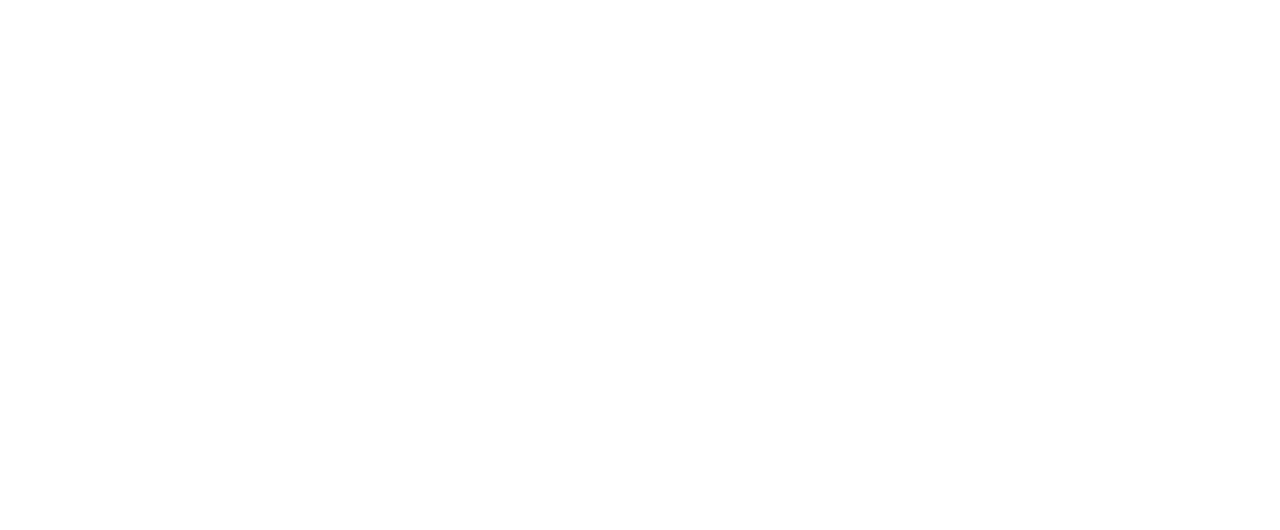
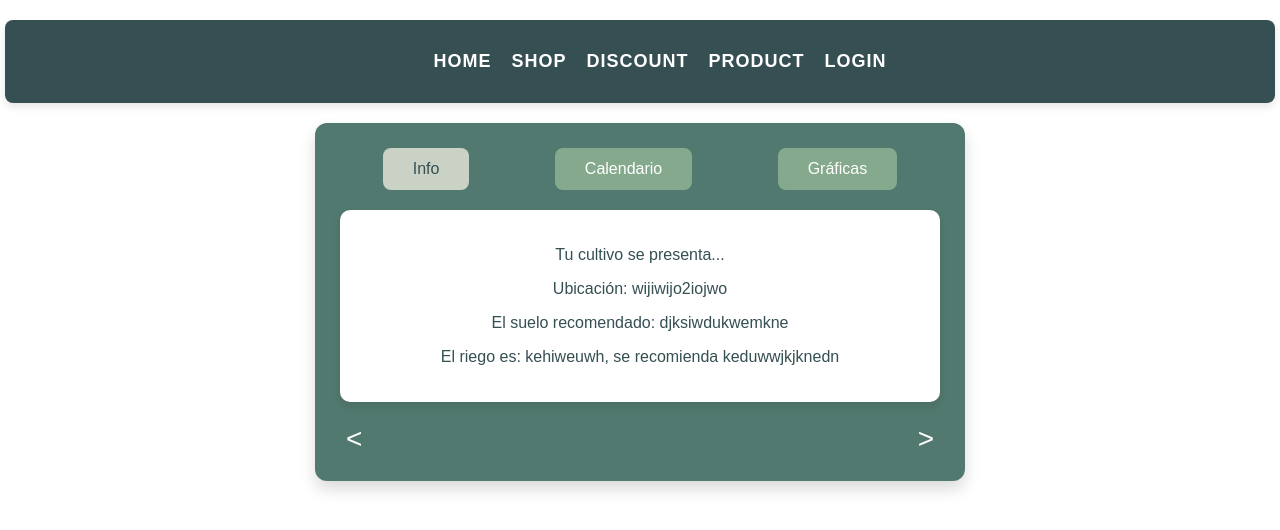
Before and after one commit to sinaloa10/harvestmate, a React (Create React App) app: page /pages in a window 1280 px wide. Before the commit this address had no page. Shown: the top 530 px of the page. Built offline with nearby package versions, Linux system fonts and the light colour scheme.

Commit message:
segunda pagina jalando

```diff
--- a/src/App.js
+++ b/src/App.js
@@ -1,6 +1,7 @@
 import React from 'react';
 import { BrowserRouter as Router, Route, Routes } from 'react-router-dom';
 import WelcomePage from './welcomePage'; // Importar tu componente
+import Seguimiento from './pages/seguimiento';
 
 function App() {
   return (
@@ -9,6 +10,7 @@
         {/* Ruta de la página de bienvenida */}
         <Route path="/" element={<WelcomePage />} />
         {/* Otras páginas */}
+        <Route path="/pages" element={<Seguimiento />} />
       </Routes>
     </Router>
   );
--- a/src/pages/seguimiento.js
+++ b/src/pages/seguimiento.js
@@ -0,0 +1,178 @@
+import React, { useState } from 'react';
+
+const Seguimiento = () => {
+  const [activeTab, setActiveTab] = useState('info');
+
+  // Función para cambiar la pestaña activa
+  const handleTabChange = (tab) => {
+    setActiveTab(tab);
+  };
+
+  // Estilos en línea
+  const styles = {
+    seguimientoContainer: {
+      display: 'flex',
+      flexDirection: 'column',
+      alignItems: 'center',
+      margin: '20px',
+      fontFamily: "'Poppins', sans-serif",
+    },
+    navbar: {
+      backgroundColor: '#354F52',
+      padding: '15px',
+      display: 'flex',
+      justifyContent: 'space-around',
+      borderRadius: '8px',
+      boxShadow: '0 4px 8px rgba(0, 0, 0, 0.1)',
+      width: '100%',
+    },
+    navbarItem: {
+      color: '#FFFFFF',
+      fontWeight: '600',
+      cursor: 'pointer',
+      fontSize: '18px',
+      textTransform: 'uppercase',
+      letterSpacing: '1px',
+    },
+    seguimientoContent: {
+      backgroundColor: '#52796F',
+      width: '600px',
+      padding: '25px',
+      borderRadius: '12px',
+      position: 'relative',
+      boxShadow: '0 8px 16px rgba(0, 0, 0, 0.15)',
+      marginTop: '20px',
+      color: '#FFFFFF',
+    },
+    tabMenu: {
+      display: 'flex',
+      justifyContent: 'space-around',
+      marginBottom: '20px',
+    },
+    tabButton: {
+      backgroundColor: '#84A98C',
+      border: 'none',
+      padding: '12px 30px',
+      borderRadius: '8px',
+      cursor: 'pointer',
+      fontWeight: '500',
+      color: '#FFFFFF',
+      fontSize: '16px',
+      transition: 'background-color 0.3s ease',
+    },
+    tabButtonActive: {
+      backgroundColor: '#CAD2C5',
+      color: '#354F52',
+    },
+    tabContent: {
+      backgroundColor: '#FFFFFF',
+      padding: '20px',
+      borderRadius: '10px',
+      textAlign: 'center',
+      color: '#354F52',
+      boxShadow: '0 4px 8px rgba(0, 0, 0, 0.1)',
+      transition: 'opacity 0.3s ease',
+    },
+    navigationArrows: {
+      display: 'flex',
+      justifyContent: 'space-between',
+      marginTop: '20px',
+    },
+    arrowButton: {
+      backgroundColor: 'transparent',
+      border: 'none',
+      fontSize: '28px',
+      cursor: 'pointer',
+      color: '#FFFFFF',
+      transition: 'color 0.3s ease',
+    },
+    arrowButtonHover: {
+      color: '#CAD2C5',
+    },
+  };
+
+  return (
+    <div style={styles.seguimientoContainer}>
+      {/* Navbar */}
+      <nav style={styles.navbar}>
+        <ul style={{ listStyleType: 'none', display: 'flex', gap: '20px' }}>
+          <li style={styles.navbarItem}>Home</li>
+          <li style={styles.navbarItem}>Shop</li>
+          <li style={styles.navbarItem}>Discount</li>
+          <li style={styles.navbarItem}>Product</li>
+          <li style={styles.navbarItem}>Login</li>
+        </ul>
+      </nav>
+
+      {/* Contenedor de seguimiento */}
+      <div style={styles.seguimientoContent}>
+        {/* Pestañas */}
+        <div style={styles.tabMenu}>
+          <button
+            onClick={() => handleTabChange('info')}
+            style={{
+              ...styles.tabButton,
+              ...(activeTab === 'info' ? styles.tabButtonActive : {}),
+            }}
+          >
+            Info
+          </button>
+          <button
+            onClick={() => handleTabChange('calendario')}
+            style={{
+              ...styles.tabButton,
+              ...(activeTab === 'calendario' ? styles.tabButtonActive : {}),
+            }}
+          >
+            Calendario
+          </button>
+          <button
+            onClick={() => handleTabChange('graficas')}
+            style={{
+              ...styles.tabButton,
+              ...(activeTab === 'graficas' ? styles.tabButtonActive : {}),
+            }}
+          >
+            Gráficas
+          </button>
+        </div>
+
+        {/* Contenido de la pestaña activa */}
+        <div style={styles.tabContent}>
+          {activeTab === 'info' && (
+            <div className="tab-panel">
+              <p>Tu cultivo se presenta...</p>
+              <p>Ubicación: wijiwijo2iojwo</p>
+              <p>El suelo recomendado: djksiwdukwemkne</p>
+              <p>El riego es: kehiweuwh, se recomienda keduwwjkjknedn</p>
+            </div>
+          )}
+
+          {activeTab === 'calendario' && (
+            <div className="tab-panel">
+              <p>Aquí puedes mostrar el calendario...</p>
+            </div>
+          )}
+
+          {activeTab === 'graficas' && (
+            <div className="tab-panel">
+              <p>Aquí puedes mostrar las gráficas...</p>
+            </div>
+          )}
+        </div>
+
+        {/* Flechas de navegación (izquierda y derecha) */}
+        <div style={styles.navigationArrows}>
+          <button style={styles.arrowButton} className="arrow left-arrow">
+            &lt;
+          </button>
+          <button style={styles.arrowButton} className="arrow right-arrow">
+            &gt;
+          </button>
+        </div>
+      </div>
+    </div>
+  );
+};
+
+export default Seguimiento;
--- a/src/welcomePage.js
+++ b/src/welcomePage.js
@@ -13,6 +13,7 @@
   const handleMouseUp = () => setIsActive(false);
 
   const handleButtonClick = () => {
+    navigate('/pages');
     // Usar navigate en lugar de window.location.href
   };
 
@@ -154,7 +155,7 @@
       backgroundColor: '#6c3c11',
     },
     footer: {
-      backgroundImage: 'url("./footer.jpg")',
+      backgroundImage: 'url("./cosecha.jpg")',
       backgroundSize: 'cover',
       color: '#5a401e',
       textAlign: 'center',
@@ -162,6 +163,7 @@
       position: 'relative',
       bottom: 0,
       width: '100%',
+      fontWeight: 'bold',
     },
   };
 
@@ -251,8 +253,8 @@
           <p>It improves farmers' ability to manage their production more efficiently and tailored to their specific needs, without having to invest in expensive machinery or additional sensor systems.</p>
         </div>
         <div style={styles.infoBox}>
-          <h3>Asesoramiento</h3>
-          <p>Asesoramiento en tiempo real sobre estado del suelo o rendimiento del agua.</p>
+          <h3>Advice</h3>
+          <p>Real-time advice on soil status or water yield.</p>
         </div>
       </div>
       </div>
```
